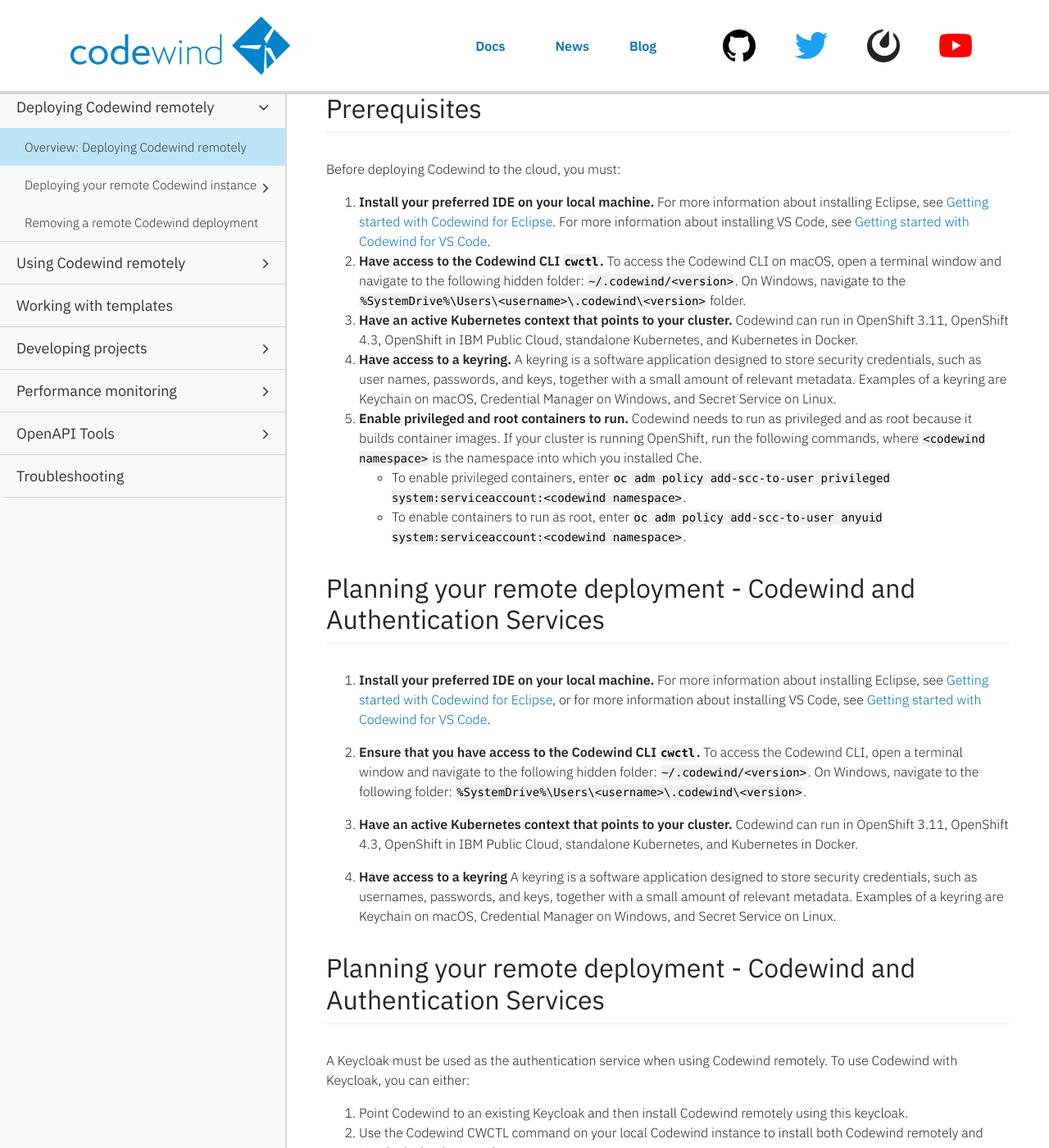
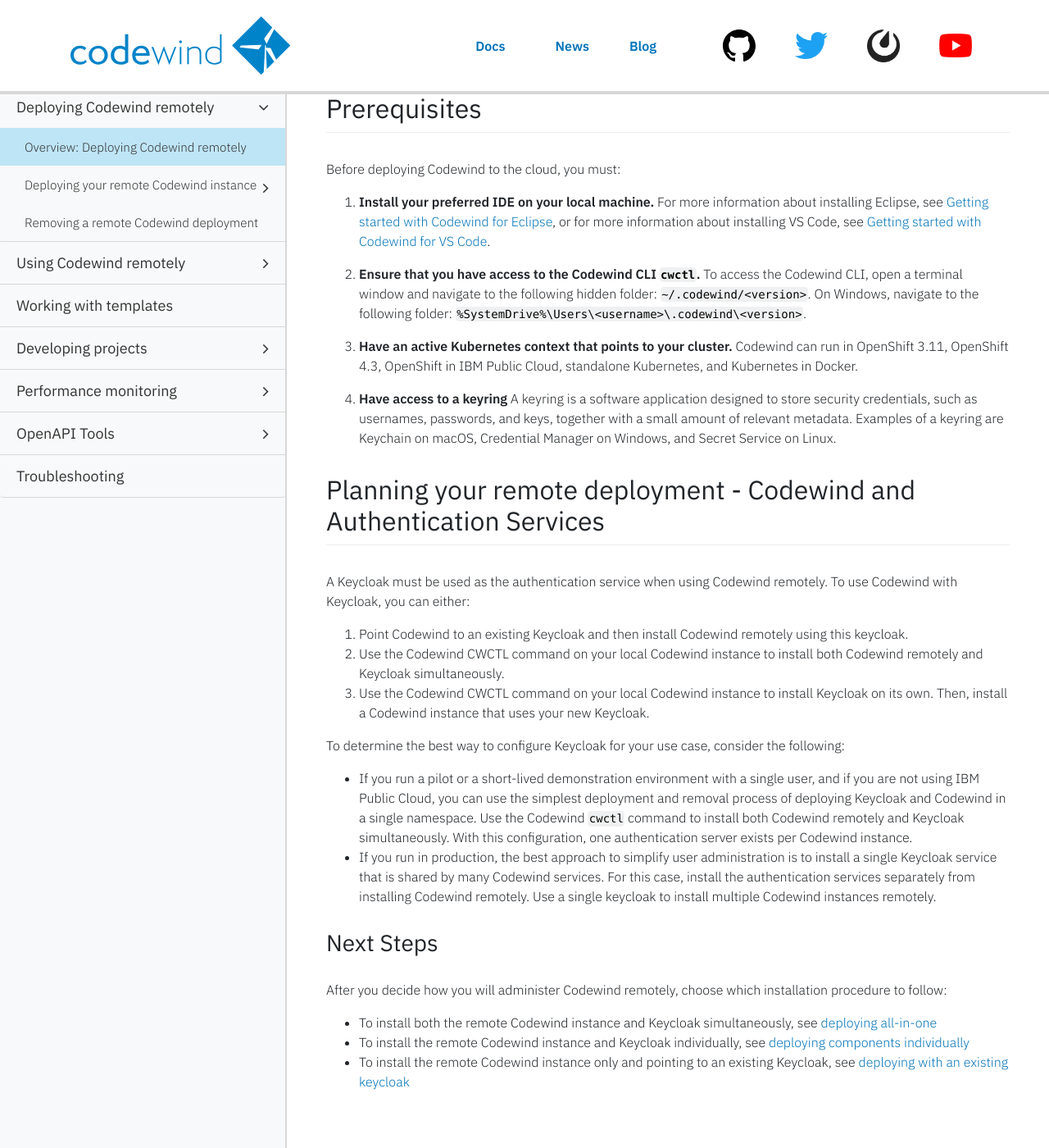
Before and after one commit to eclipse-archived/codewind-docs, a Jekyll site: the page built from docs/_documentations/remote-overview.md, in a window 1280 px wide and 1400 px high, scrolled down 616 px. Shown: the whole window at 82% size. Built offline with Jekyll 4.4.1, drawn with Linux system fonts in a browser that asks for light colours; nearby versions of some CDN libraries; comment, search, counter and statistics services are not loaded.

Commit message:
Remove duplication
Signed-off-by: micgibso <MICGIBSO@uk.ibm.com>

```diff
--- a/docs/_documentations/remote-overview.md
+++ b/docs/_documentations/remote-overview.md
@@ -29,16 +29,6 @@ Finally, you will learn how to remove a remote deployment of Codewind.
 
 Before deploying Codewind to the cloud, you must:
 
-1. **Install your preferred IDE on your local machine.** For more information about installing Eclipse, see [Getting started with Codewind for Eclipse](eclipse-getting-started.html). For more information about installing VS Code, see [Getting started with Codewind for VS Code](vsc-getting-started.html).
-2. **Have access to the Codewind CLI `cwctl`.** To access the Codewind CLI on macOS, open a terminal window and navigate to the following hidden folder: `~/.codewind/<version>`. On Windows, navigate to the `%SystemDrive%\Users\<username>\.codewind\<version>` folder.
-3. **Have an active Kubernetes context that points to your cluster.** Codewind can run in OpenShift 3.11, OpenShift 4.3, OpenShift in IBM Public Cloud, standalone Kubernetes, and Kubernetes in Docker.
-4. **Have access to a keyring.** A keyring is a software application designed to store security credentials, such as user names, passwords, and keys, together with a small amount of relevant metadata. Examples of a keyring are Keychain on macOS, Credential Manager on Windows, and Secret Service on Linux.
-5. **Enable privileged and root containers to run.** Codewind needs to run as privileged and as root because it builds container images. If your cluster is running OpenShift, run the following commands, where `<codewind namespace>` is the namespace into which you installed Che.
-   - To enable privileged containers, enter `oc adm policy add-scc-to-user privileged system:serviceaccount:<codewind namespace>`.
-   - To enable containers to run as root, enter `oc adm policy add-scc-to-user anyuid system:serviceaccount:<codewind namespace>`.
-
-## Planning your remote deployment - Codewind and Authentication Services
-
 1. **Install your preferred IDE on your local machine.** For more information about installing Eclipse, see [Getting started with Codewind for Eclipse](eclipse-getting-started.html), or for more information about installing VS Code, see [Getting started with Codewind for VS Code](vsc-getting-started.html).
 
 2. **Ensure that you have access to the Codewind CLI `cwctl`.** To access the Codewind CLI, open a terminal window and navigate to the following hidden folder: `~/.codewind/<version>`. On Windows, navigate to the following folder: `%SystemDrive%\Users\<username>\.codewind\<version>`.
```
